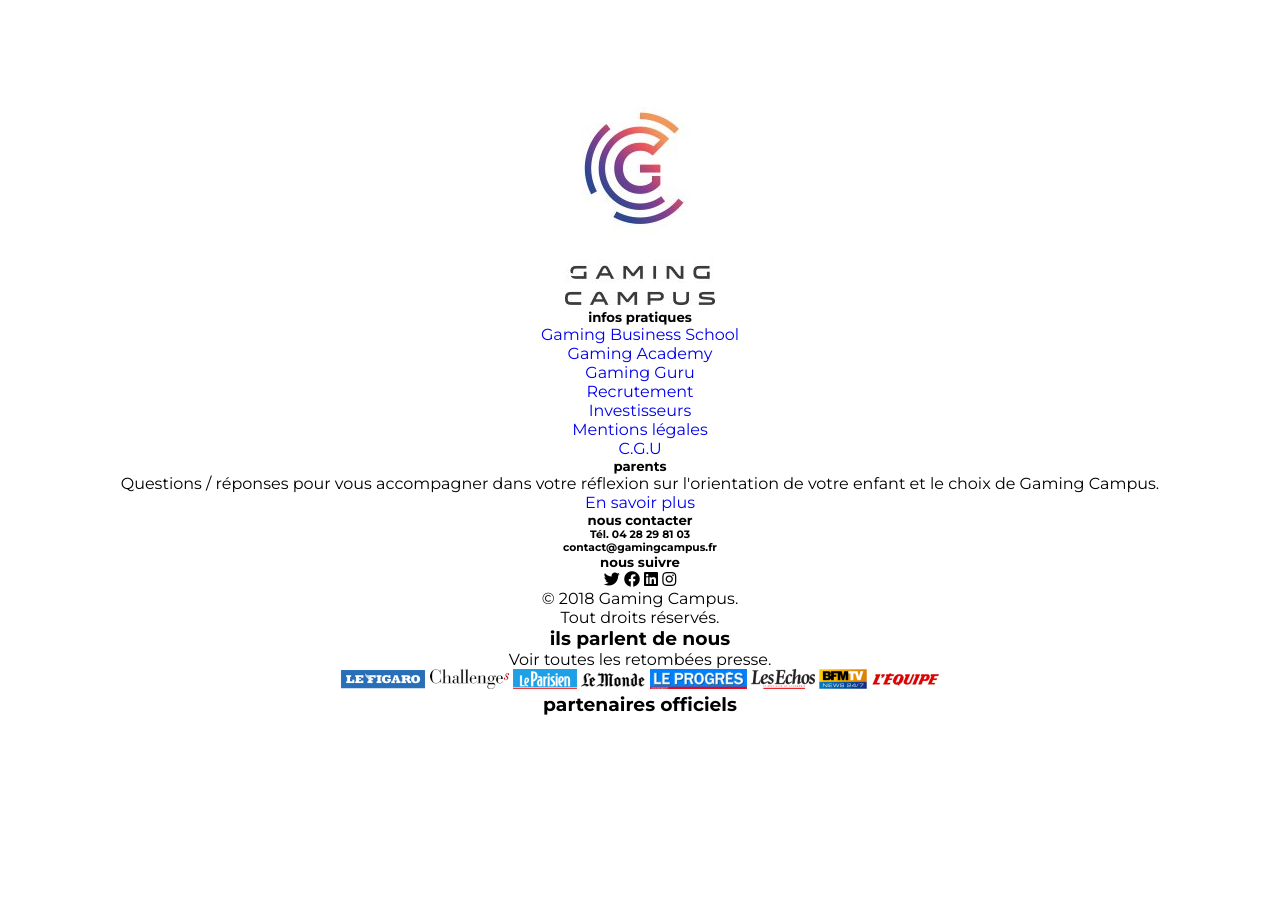
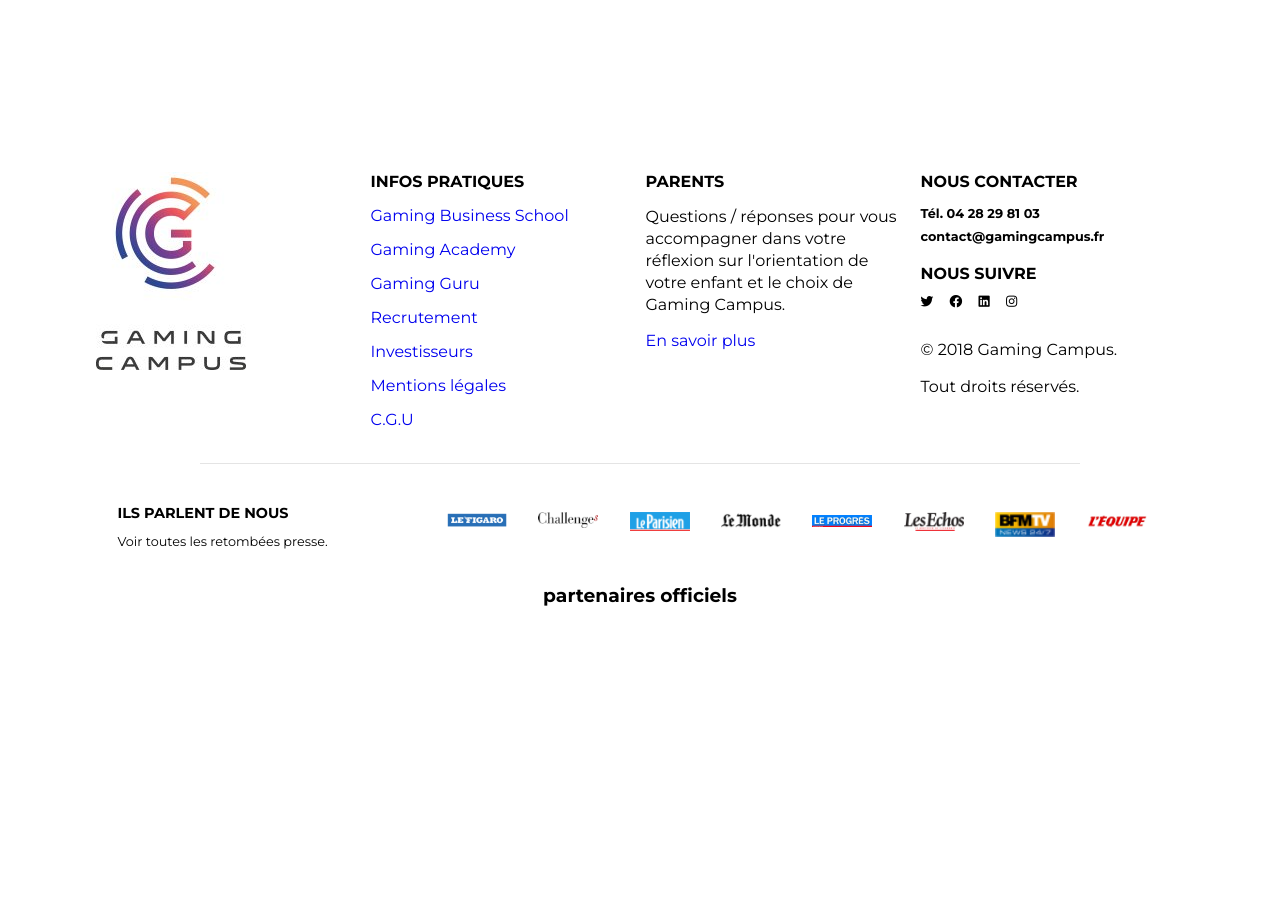
Before and after one commit to emericgautier/sass-gaming-campus, a plain HTML site: page index.html in a window 1280 px wide. Shown: the part 1879-2786 px from the top of the page. Drawn offline with Linux system fonts and the light colour scheme.

Commit message:
Create _contact.scss

```diff
--- a/assets/styles/layouts/_contact.scss
+++ b/assets/styles/layouts/_contact.scss
@@ -0,0 +1,118 @@
+.contact {
+    padding: 65px 0 20px;
+    max-width: 1100px;
+    margin: 0 auto;
+
+    .contact-list {
+        display: flex;
+        justify-content: space-around;
+        font-weight: 400;
+        position: relative;
+
+        &::after {
+            content: "";
+            position: absolute;
+            width: 80%;
+            height: 1px;
+            background: rgb(228,228,228);
+            bottom: -20px;
+        }
+
+        .list {
+            width: 24%;
+            text-align: left;
+
+            @media screen and (max-width: 895px) {
+                padding-left: 15px;
+            }
+
+            .contact-img {
+                img {
+                    margin: 0 auto;
+                    display: block;
+                }
+            }
+
+
+            h5 {
+                text-transform: uppercase;
+                font-size: 1rem;
+                margin-bottom: 15px;
+            }
+
+            .infos-p {
+
+                li {
+                    margin: 15px 0;
+                }
+            }
+
+            p {
+                line-height: 22px;
+                margin-bottom: 15px;
+            }
+
+            h6 {
+                font-size: 0.8rem;
+                margin-bottom: 8px;
+            }
+
+            .network {
+                margin: 20px 0 8px;
+            }
+
+            .footer-logos {
+                i {
+                   font-size: 0.8rem;
+                   margin: 0 12px 30px 0;
+                }
+
+            }
+
+        }
+    }
+
+
+
+
+
+
+    .contact-medias {
+        padding: 60px 0 15px;
+        margin: 0 auto;
+        display: flex;
+        align-items: center;
+        width: 95%;
+
+        .medias-text {
+            text-align: left;
+            width: 30%;
+
+            h3 {
+                text-transform: uppercase;
+                font-size: 0.9rem;
+                margin-bottom: 12px;
+            }
+
+            p {
+                font-size: 0.8rem;
+            }
+        }
+
+        .medias-logos {
+
+            width: 70%;
+            display: flex;
+            justify-content: space-around;
+
+            img {
+                width: 60px;
+
+                @media screen and (max-width: 895px) {
+                    width: 40px;
+                }
+            }
+        }
+
+    }
+}
```
Also changed, not shown: assets/styles/index.css, 1 other file.
